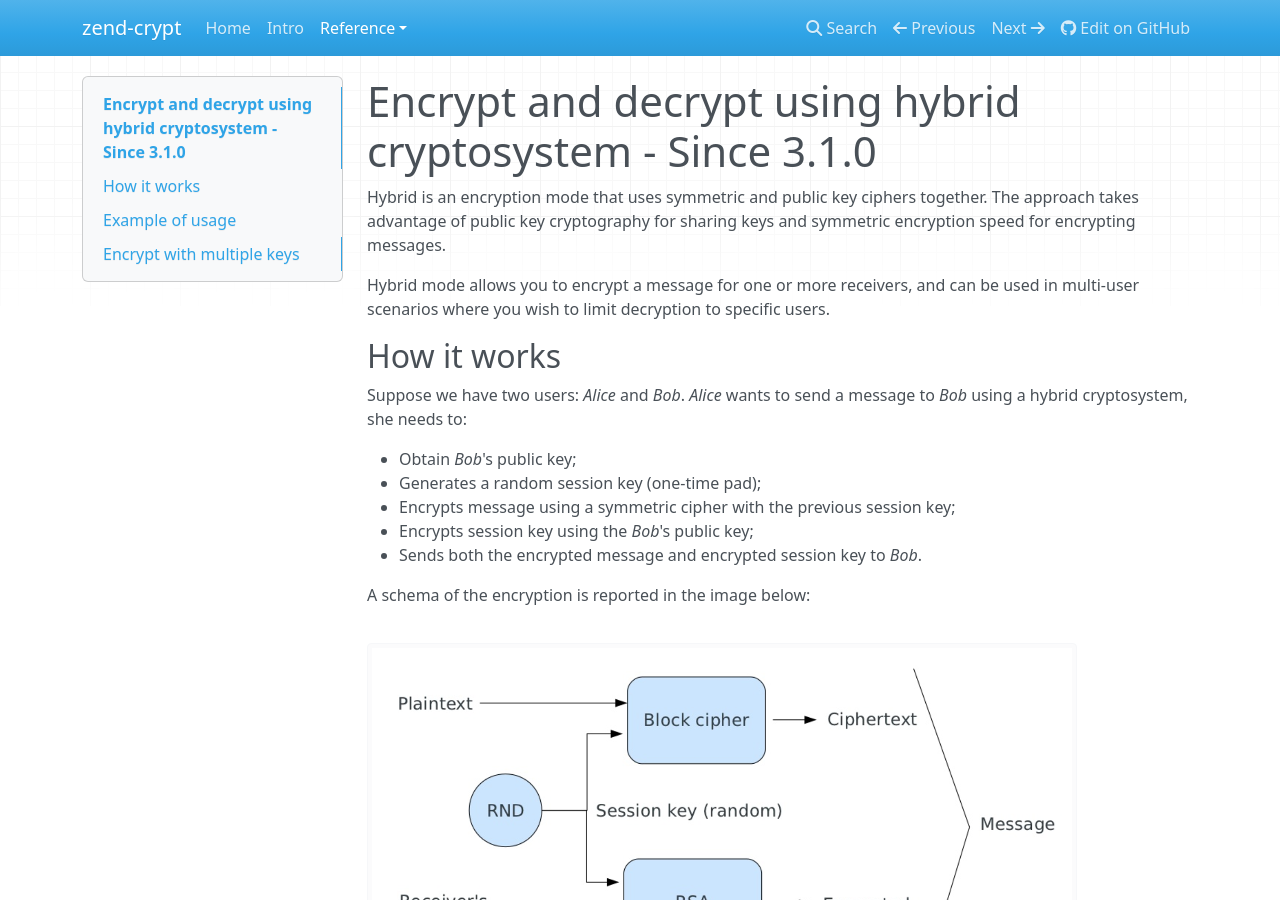
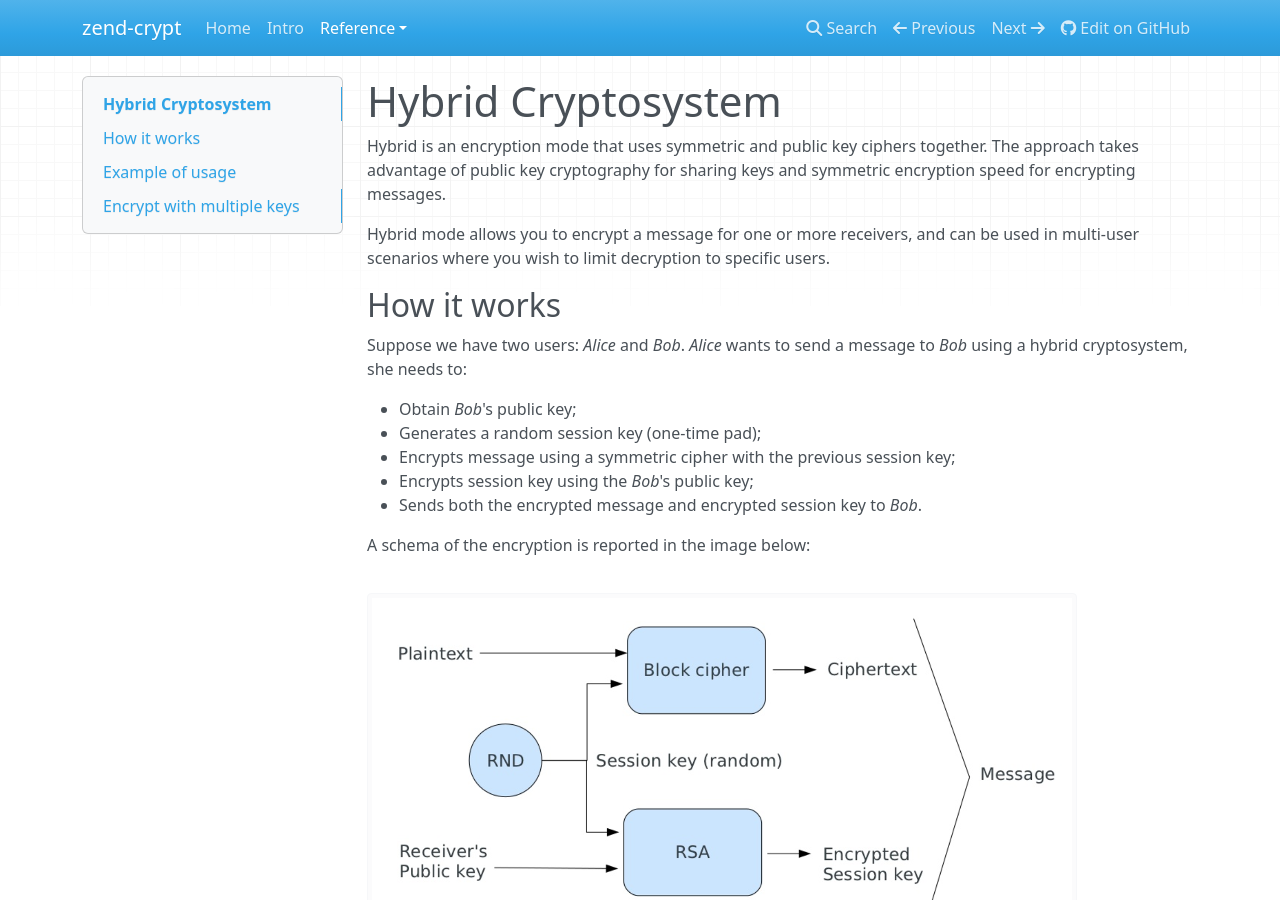
Before and after one commit to zendframework/zend-crypt, an MkDocs documentation site: the page built from docs/book/hybrid.md, in a window 1280 px wide and 900 px high. Built offline with MkDocs 1.6.1, drawn with Linux system fonts in a browser that asks for light colours; nearby versions of some CDN libraries; old or Windows-style settings are respelled for this version of MkDocs.

Commit message:
Updates headlines for consistency with navigation

```diff
--- a/docs/book/block-cipher.md
+++ b/docs/book/block-cipher.md
@@ -1,4 +1,4 @@
-# Encrypt/decrypt using block ciphers
+# Block Ciphers
 
 `Zend\Crypt\BlockCipher` implements encrypt-then-authenticate mode using
 [HMAC](http://en.wikipedia.org/wiki/HMAC) to provide authentication.
--- a/docs/book/files.md
+++ b/docs/book/files.md
@@ -1,4 +1,4 @@
-# Encrypt and decrypt files
+# Encrypting Files
 
 `Zend\Crypt\FileCipher` implements file encryption and decryption using a
 symmetric cipher in
--- a/docs/book/hybrid.md
+++ b/docs/book/hybrid.md
@@ -1,4 +1,4 @@
-# Encrypt and decrypt using hybrid cryptosystem - Since 3.1.0
+# Hybrid Cryptosystem
 
 Hybrid is an encryption mode that uses symmetric and public key ciphers together.
 The approach takes advantage of public key cryptography for sharing keys and
```
Also changed, not shown: docs/book/key-derivation.md (+1 -1 lines), docs/book/public-key.md (+1 -1 lines).
